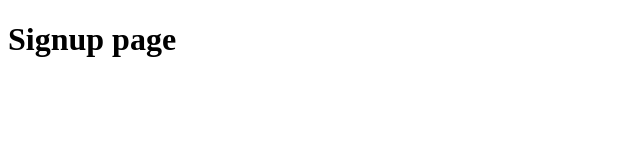
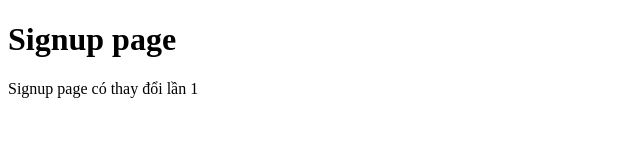
Before and after one commit to datlt2306/demo-git-wd20307, a plain HTML site: page signup.html in a window 1280 px wide. Shown: the whole page, without its empty margins (0-640 px from the left). Drawn offline with Linux system fonts and the light colour scheme.

Commit message:
Thêm thông báo vào trang signup

```diff
--- a/signup.html
+++ b/signup.html
@@ -7,5 +7,6 @@
     </head>
     <body>
         <h1>Signup page</h1>
+        <p>Signup page có thay đổi lần 1</p>
     </body>
 </html>
```
